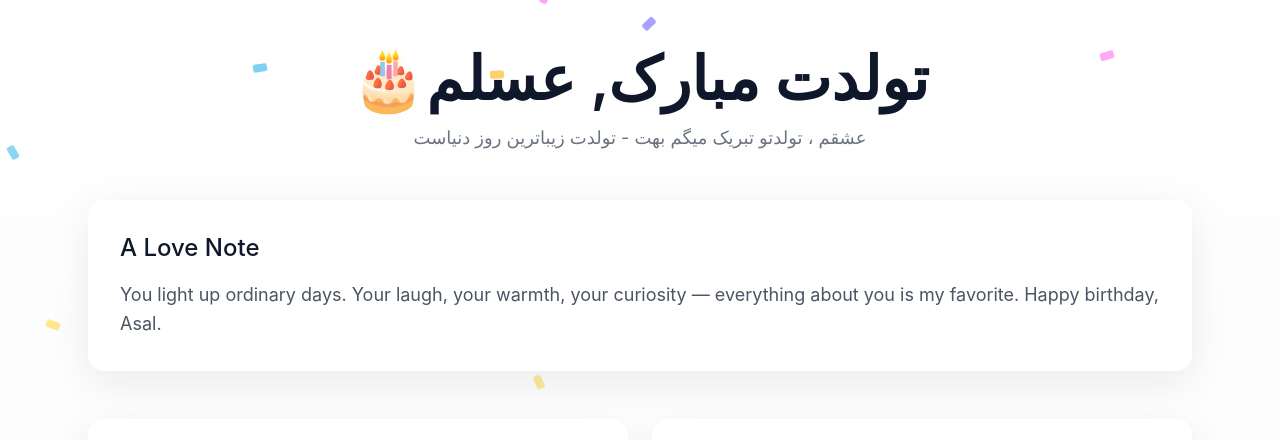
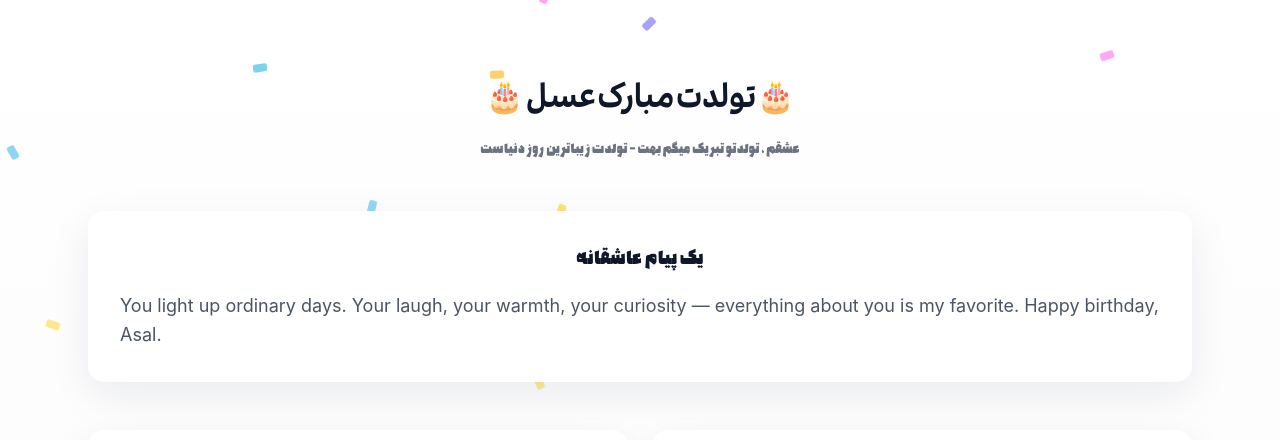
Before and after one commit to nima123gh/nima123gh.github.io, a plain HTML site: page html/birthday.html in a window 1280 px wide. Shown: the top 440 px of the page. Drawn offline with nearby package versions, Linux system fonts and the light colour scheme.

Commit message:
Update birthday.html

```diff
--- a/html/birthday.html
+++ b/html/birthday.html
@@ -450,14 +450,14 @@
 <div id="floatingElements" class="float-wrap" aria-hidden="true"></div>
 <div id="confettiRoot"></div>
 
-<header class="max-w-5xl mx-auto px-6 py-12 text-center">
-  <h1 class="text-3xl sm:text-5xl md:text-6xl font-semibold fade-in"> 🎂تولدت مبارک, <span id="herName">عسل</span></h1>
-  <p class="mt-4 text-gray-500 text-lg fade-in">عشقم ، تولدتو تبریک میگم بهت - تولدت زیباترین روز دنیاست</p>
+<header class="max-w-5xl mx-auto px-6 py-12 text-center" style="margin-top: 40px;">
+  <h1 class="text-3xl sm:text-5xl md:text-6xl font-semibold fade-in" style="font-family: RastinBold; font-size: 31px;";> 🎂 تولدت مبارک <span id="herName">عسل</span>🎂</h1>
+  <p class="mt-4 text-gray-500 text-lg fade-in" style="font-family: Kaghaz; font-size: 17px;">عشقم ، تولدتو تبریک میگم بهت - تولدت زیباترین روز دنیاست </p>
 </header>
 
 <main class="max-w-6xl mx-auto px-6 space-y-12 pb-8">
   <section class="bg-white rounded-2xl p-8 pac-container fade-in">
-    <h2 class="text-2xl font-medium">A Love Note</h2>
+    <h2 class="text-2xl font-medium" style="font-family: Kaghaz; text-align: center;">یک پیام عاشقانه</h2>
     <p class="mt-4 text-gray-600 text-lg leading-relaxed">You light up ordinary days. Your laugh, your warmth, your curiosity — everything about you is my favorite. Happy birthday, Asal.</p>
   </section>
 
@@ -668,9 +668,7 @@
 
 
 
-  <section class="bg-white rounded-2xl p-8 pac-container fade-in text-center">
-    <div class="text-lg">Love,</div>
-    <div class="mt-3 text-2xl font-semibold" id="closingName">Nima ❤️</div>
+  <section class="bg-white rounded-2xl p-8 pac-container fade-in text-center" style="margin: 60px; background: linear-gradient(180deg,#ffffff 0%,#fbfbfd 100%); box-shadow: none;">
   </section>
 </main>
 
@@ -706,8 +704,6 @@
 /* =========================
    Personalization
    ========================= */
-document.getElementById('herName').textContent = 'عسلم';
-document.getElementById('closingName').textContent = 'نیما ❤️';
 
 /* ====== Playlist setup ======
    Edit the PLAYLIST array below to add/change songs.
```
